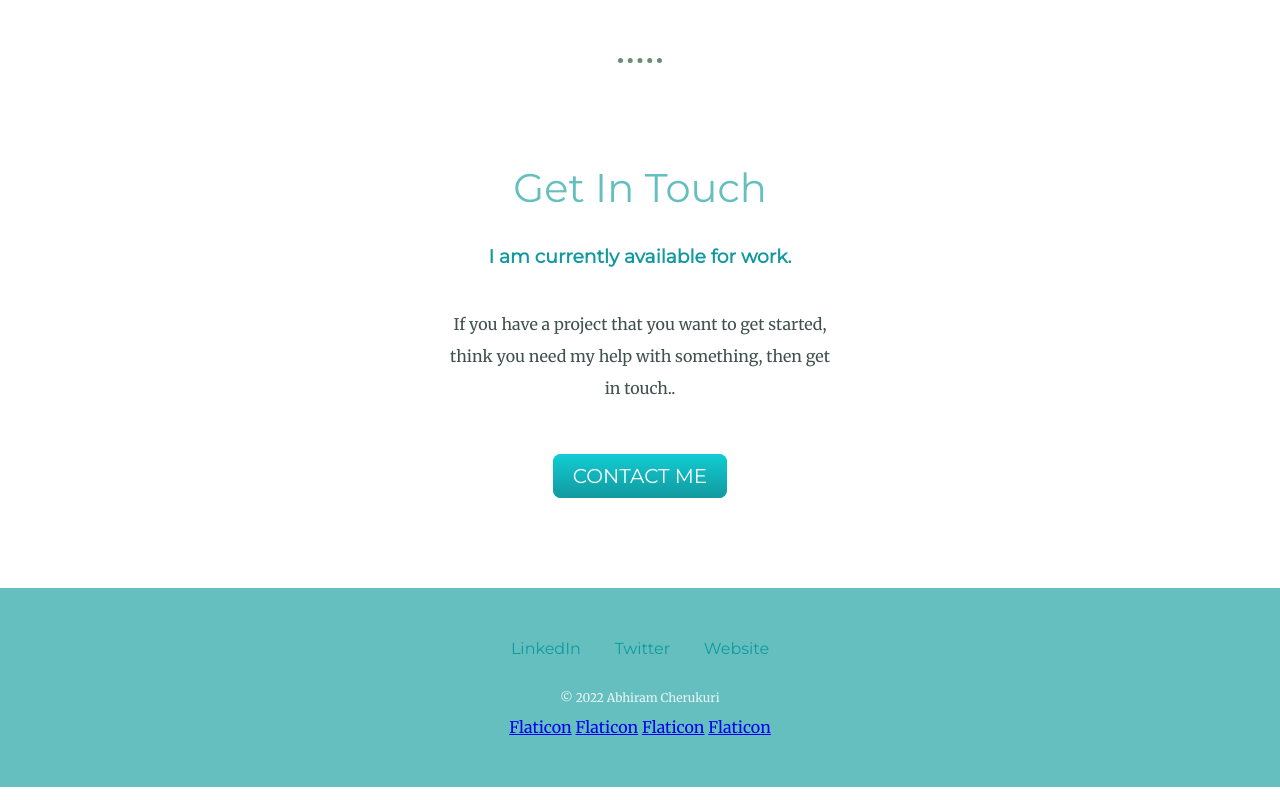
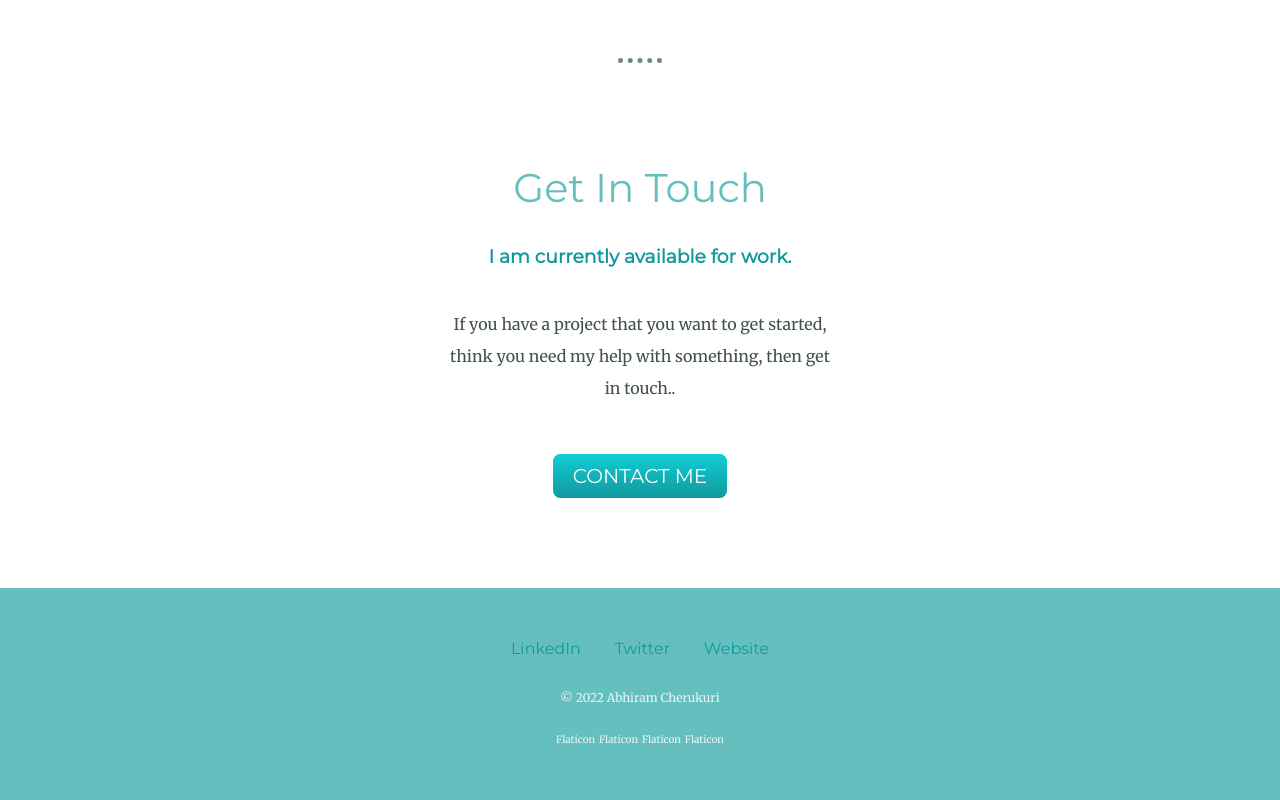
Before and after one commit to abhiramcherukuri/web-designer, a plain HTML site: page index.html in a window 1280 px wide. Shown: the part 1851-2651 px from the top of the page. Drawn offline with Linux system fonts and the light colour scheme.

Commit message:
styles.css update

```diff
--- a/css/styles.css
+++ b/css/styles.css
@@ -141,3 +141,14 @@ hr{
 .contact-me {
   margin: 80px auto 100px auto;
 }
+
+.attribution {
+  font-size: 10px;
+  line-height: 2;
+  color: #EAF6F6;
+  text-decoration: none;
+}
+
+.attribute {
+  padding-top: 10px;
+}
```
